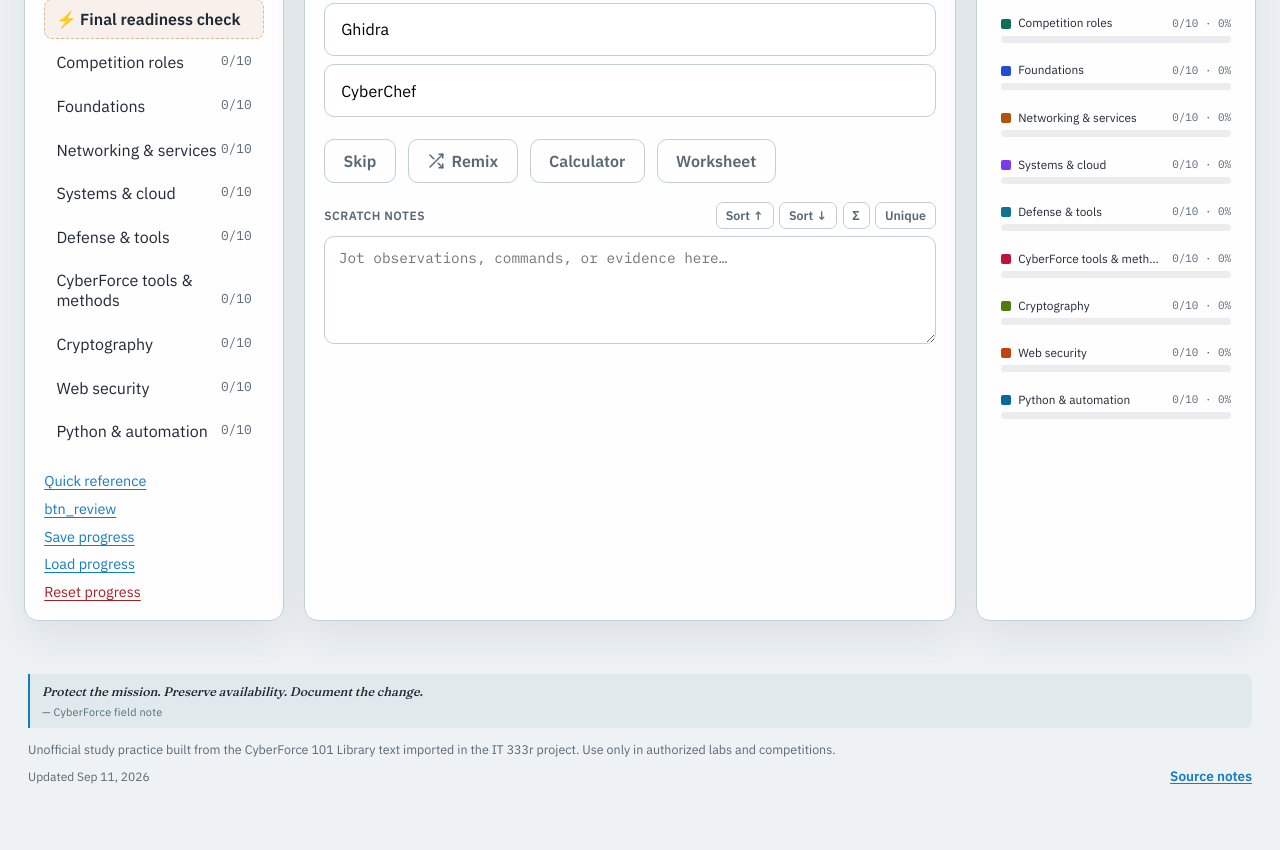
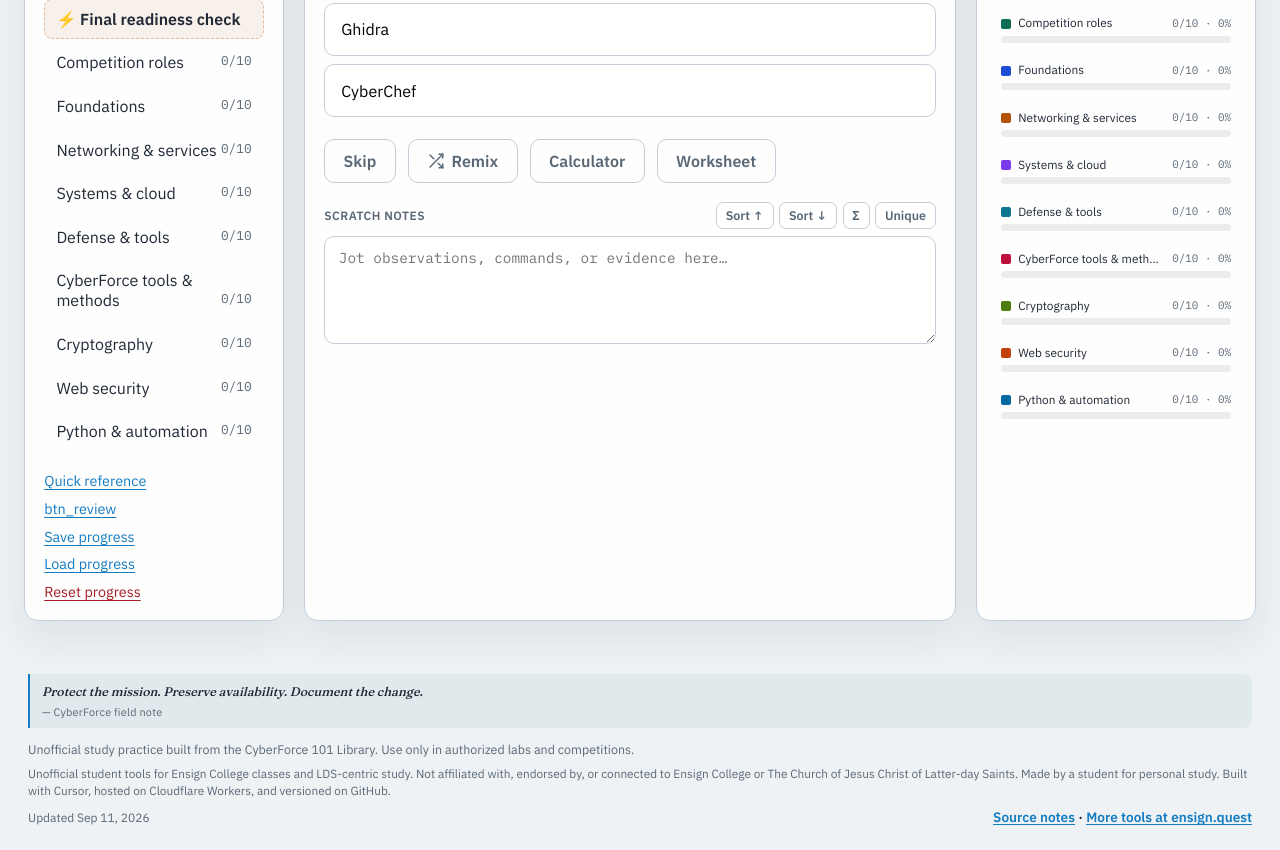
Before and after one commit to aaronjsmith/cyberforce-101-practice, a website: page quiz.html in a window 1280 px wide. Shown: the part 484-1334 px from the top of the page. Before the commit the page ends 1293 px from the top, so only its background shows below. Drawn offline with nearby package versions, Linux system fonts and the light colour scheme.

Commit message:
Polish site disclaimers and footer links

```diff
--- a/css/style.css
+++ b/css/style.css
@@ -229,6 +229,11 @@ body.course-page .site-footer {
   color: var(--muted);
   max-width: none;
   width: 100%;
+}
+
+.site-footer .cf-disclaimer {
+  margin-top: 0.45rem;
+  font-size: 0.74rem;
 }
 
 .site-footer a {
--- a/js/questions.js
+++ b/js/questions.js
@@ -1,4 +1,4 @@
-/* CyberForce 101 question bank built from the imported IT 333r library text. */
+/* CyberForce 101 question bank built from the CyberForce 101 Library text. */
 (function () {
   "use strict";
 
--- a/lang/en.js
+++ b/lang/en.js
@@ -175,7 +175,7 @@ window.QUIZ_LANG_PACKS.en = {
   hint_overview_automation: "Read the input, transformation, and output as separate steps.",
   scripture_quote: "Protect the mission. Preserve availability. Document the change.",
   scripture_cite: "— CyberForce field note",
-  disclaimer: "Unofficial study practice built from the CyberForce 101 Library text imported in the IT 333r project. Use only in authorized labs and competitions.",
+  disclaimer: "Unofficial study practice built from the CyberForce 101 Library. Use only in authorized labs and competitions.",
   footer_github: "Source notes",
   c_field_source: "Source guide"
 };
--- a/public/css/style.css
+++ b/public/css/style.css
@@ -229,6 +229,11 @@ body.course-page .site-footer {
   color: var(--muted);
   max-width: none;
   width: 100%;
+}
+
+.site-footer .cf-disclaimer {
+  margin-top: 0.45rem;
+  font-size: 0.74rem;
 }
 
 .site-footer a {
--- a/public/js/questions.js
+++ b/public/js/questions.js
@@ -1,4 +1,4 @@
-/* CyberForce 101 question bank built from the imported IT 333r library text. */
+/* CyberForce 101 question bank built from the CyberForce 101 Library text. */
 (function () {
   "use strict";
 
--- a/public/lang/en.js
+++ b/public/lang/en.js
@@ -175,7 +175,7 @@ window.QUIZ_LANG_PACKS.en = {
   hint_overview_automation: "Read the input, transformation, and output as separate steps.",
   scripture_quote: "Protect the mission. Preserve availability. Document the change.",
   scripture_cite: "— CyberForce field note",
-  disclaimer: "Unofficial study practice built from the CyberForce 101 Library text imported in the IT 333r project. Use only in authorized labs and competitions.",
+  disclaimer: "Unofficial study practice built from the CyberForce 101 Library. Use only in authorized labs and competitions.",
   footer_github: "Source notes",
   c_field_source: "Source guide"
 };
--- a/quiz.html
+++ b/quiz.html
@@ -144,10 +144,11 @@
       <p data-i18n="scripture_quote">Protect the mission. Preserve availability. Document the change.</p>
       <cite data-i18n="scripture_cite">— CyberForce field note</cite>
     </blockquote>
-    <p data-i18n-html="disclaimer">Unofficial study practice built from the CyberForce 101 Library text imported in the IT 333r project. Use only in authorized labs and competitions.</p>
+    <p data-i18n-html="disclaimer">Unofficial study practice built from the CyberForce 101 Library. Use only in authorized labs and competitions.</p>
+    <p class="cf-disclaimer">Unofficial student tools for Ensign College classes and LDS-centric study. Not affiliated with, endorsed by, or connected to Ensign College or The Church of Jesus Christ of Latter-day Saints. Made by a student for personal study. Built with Cursor, hosted on Cloudflare Workers, and versioned on GitHub.</p>
     <div class="footer-meta">
       <p class="footer-updated"><time id="footer-updated" datetime="">Last updated…</time></p>
-      <p class="footer-links"><a href="index.html#sources" data-i18n="footer_github">Source notes</a></p>
+      <p class="footer-links"><a href="index.html#sources" data-i18n="footer_github">Source notes</a> · <a href="https://ensign.quest/" target="_blank" rel="noopener">More tools at ensign.quest</a></p>
     </div>
   </footer>
 
```
Also changed, not shown: index.html (+7 -3 lines), public/index.html (+7 -3 lines), public/quiz.html (+3 -2 lines).
